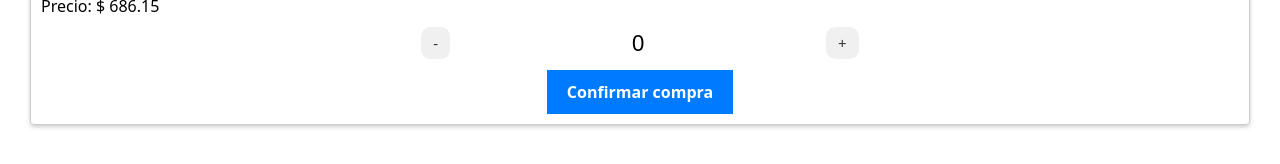
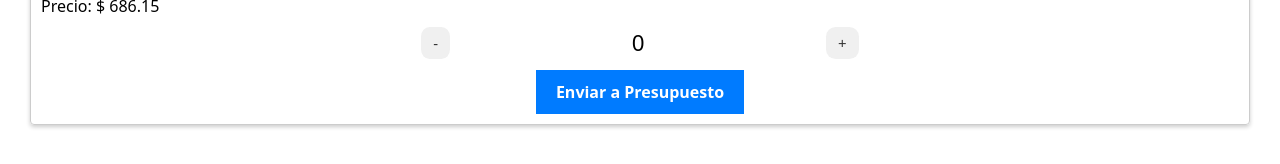
Before and after one commit to dmbruno/AQUA, a React (Create React App) app: page /producto/1 in a window 1280 px wide. Shown: the part 363-527 px from the top of the page. Built offline with nearby package versions, Linux system fonts and the light colour scheme.

Commit message:
ProductoFinal

```diff
--- a/src/componentes/Contador.jsx
+++ b/src/componentes/Contador.jsx
@@ -22,7 +22,7 @@ const Contador = () => {
                 <span className="counter-value">{count}</span>
                 <button onClick={increment} className="counter-btn">+</button>
             </div>
-            <button className="confirm-btn">Confirmar compra</button>
+            <button className="confirm-btn">Enviar a Presupuesto</button>
         </div>
     );
 };
```
Also changed, not shown: src/App.css (deleted).
